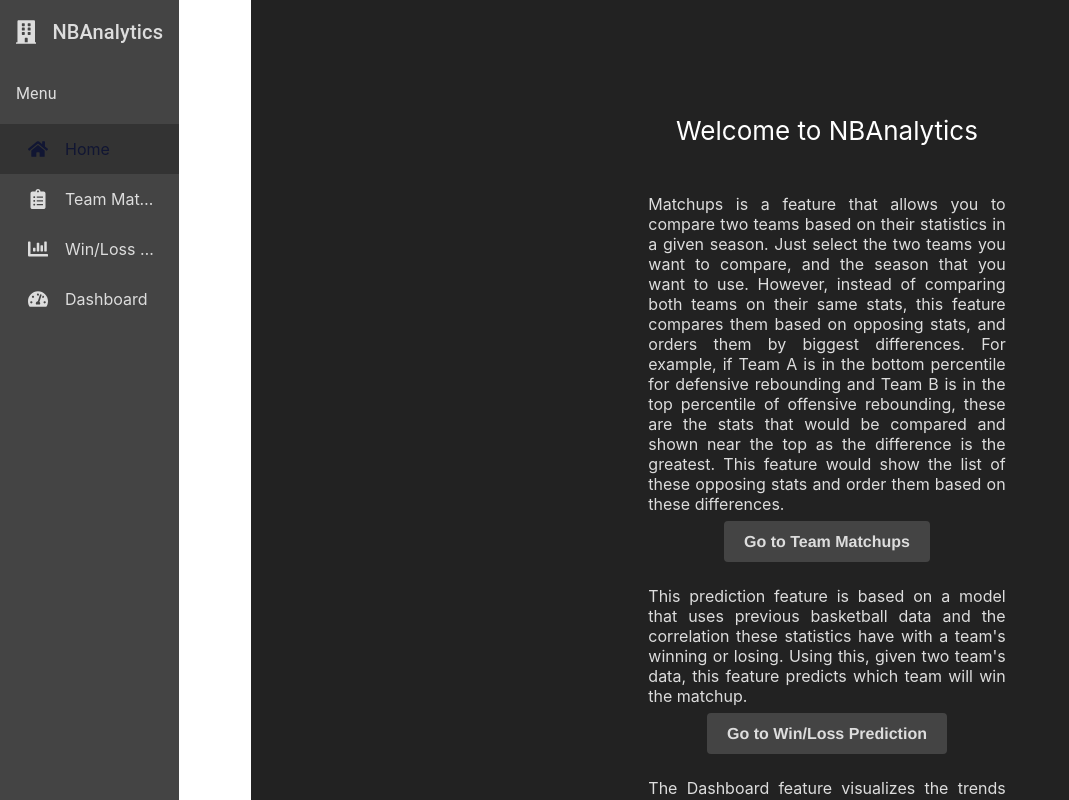
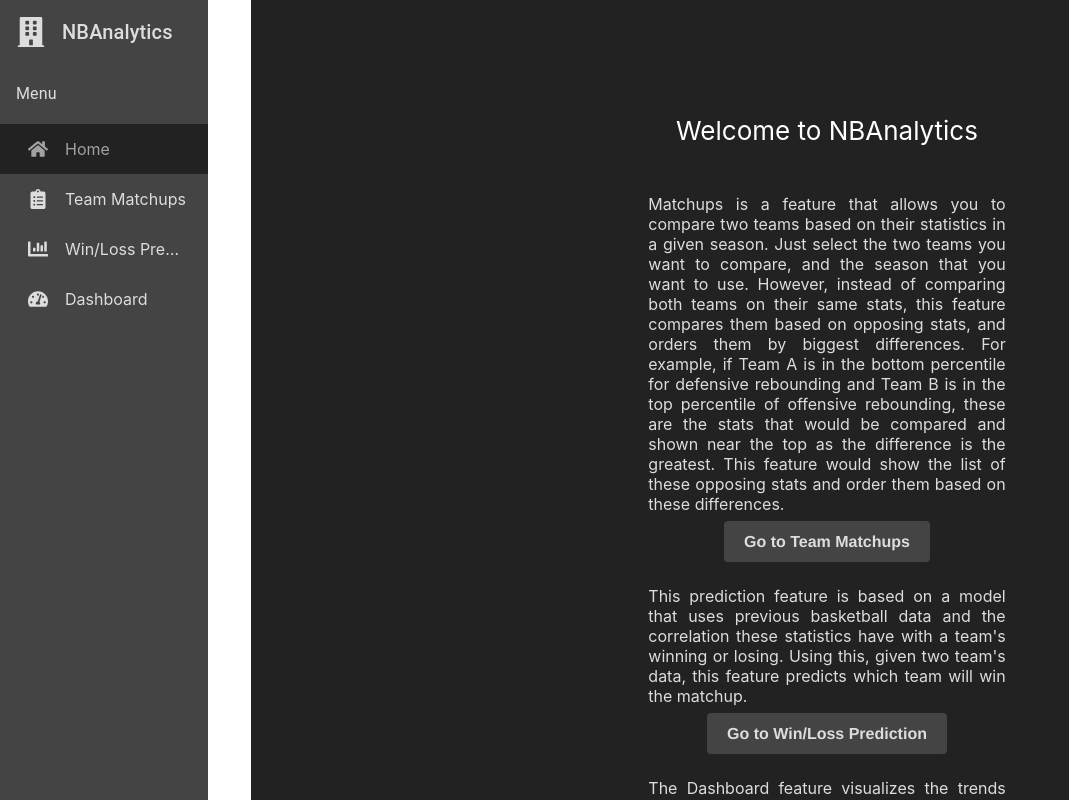
Before and after one commit to parathan/NBAMatchups, a React (Create React App) app in the folder WebApp/webapp/: page / in a window 1280 px wide. Shown: the top 800 px of the page, without its empty margins (0-1069 px from the left). Built offline with nearby package versions, Linux system fonts and the light colour scheme.

Commit message:
Made changes for codereview for css

```diff
--- a/WebApp/webapp/src/App.css
+++ b/WebApp/webapp/src/App.css
@@ -51,4 +51,7 @@
   --navbar-font-colour: #dddddd;
   --p-font-colour: #dddddd;
   --tertiary-colour: #333333;
+  --selectedFont-colour : #a1a1a1;
+  --font-colour: #dddddd;
+  --background-color: #333333;
 }
--- a/WebApp/webapp/src/components/NavBar/index.module.css
+++ b/WebApp/webapp/src/components/NavBar/index.module.css
@@ -11,31 +11,15 @@
     align-items: center;
     padding: 1rem;
     gap: 1rem;
-    color: #dddddd;
+    color: var(--font-colour);
   }
 
   .menuSubtitle {
     padding: 1rem;
-    color: #dddddd;
-  }
-
-  .overlay {
-    position: fixed;
-    top: 0;
-    left: 0;
-    width: 100%;
-    height: 100%;
-    background-color: rgba(0, 0, 0, 0.5);
-    z-index: 1;
-  }
-
-  .grayLine {
-    height: 1px;
-    background-color: #ccc;
-    margin: 20px 0;
+    color: var(--font-colour);
   }
 
   .activeMenuItem {
-    background-color: #333333;
-    color: #111633;
+    background-color: var(--background-colour);
+    color: var(--selectedFont-colour);
   }
--- a/WebApp/webapp/src/components/NavBar/index.tsx
+++ b/WebApp/webapp/src/components/NavBar/index.tsx
@@ -39,7 +39,7 @@ function NavBar() {
           color: '#dddddd',
           height: '100vh',
           position: 'fixed',
-          width: '14%'
+          width: '26vh'
         },
       }}
     >
```
